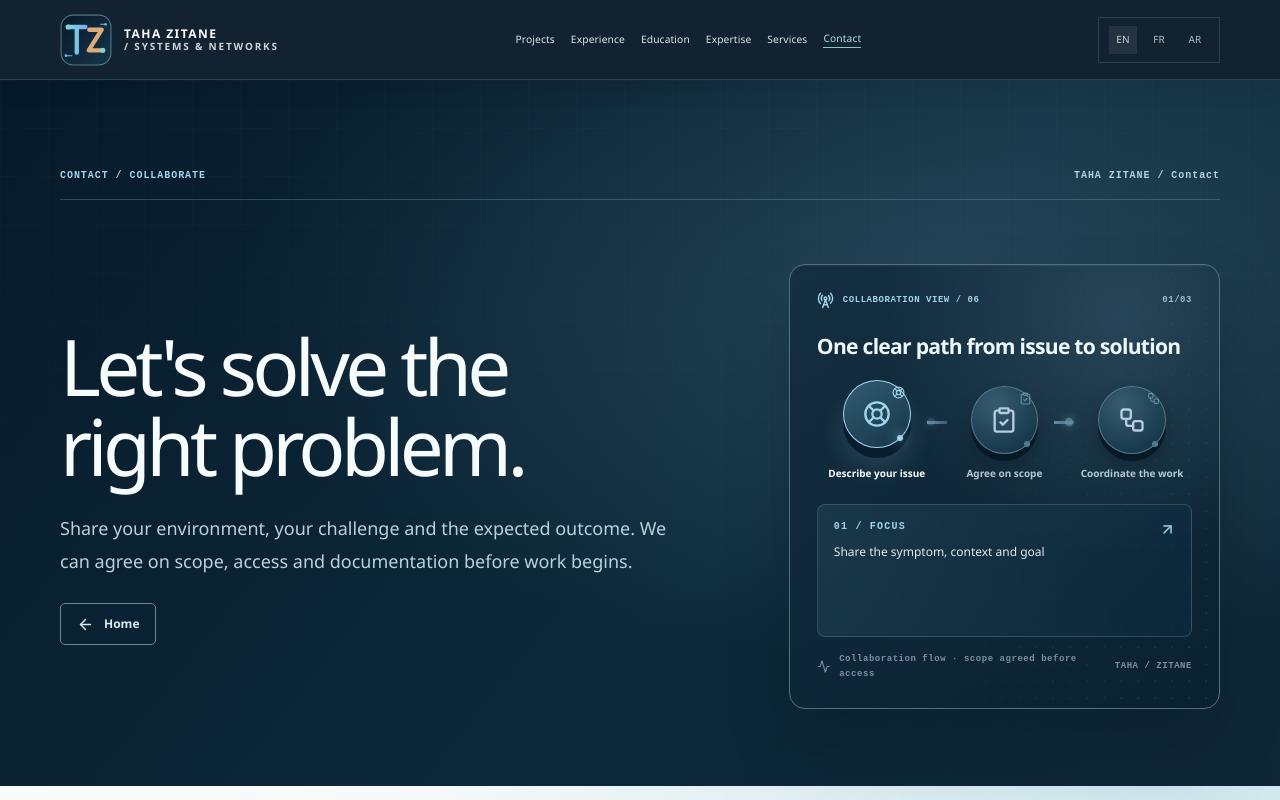
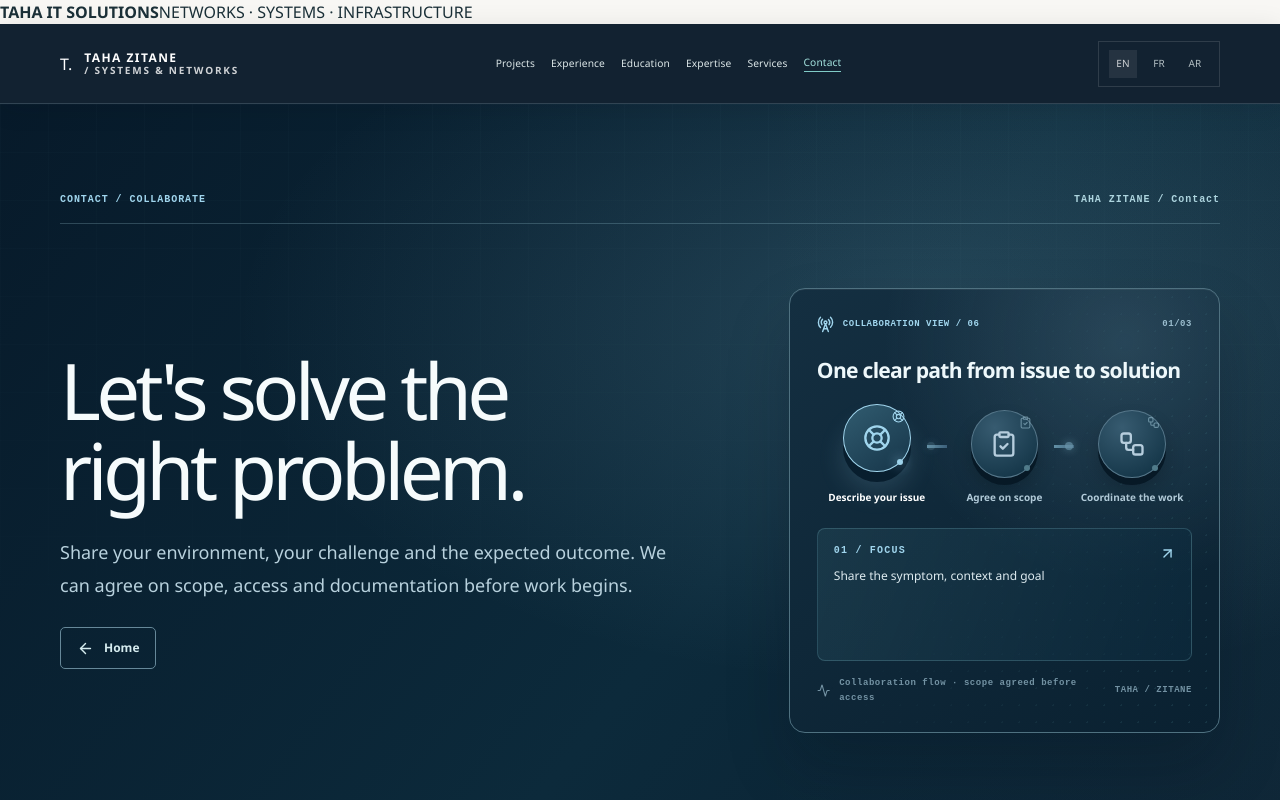
Before and after one commit to tahazitan/taha-zitane-portfolio, a Next.js app: page /contact in a window 1280 px wide. Shown: the top 800 px of the page. Built offline with nearby package versions, Linux system fonts and the light colour scheme.

Commit message:
design(nav): adopt Studio top brand strip, T. mark and cobalt navigation on every portfolio route

```diff
--- a/src/components/Navigation.tsx
+++ b/src/components/Navigation.tsx
@@ -3,7 +3,6 @@ import Link from "next/link";
 import {useEffect,useRef,useState} from "react";
 import {Menu,X,ArrowUpRight} from "lucide-react";
 import {content,homePath,languages,type Locale} from "@/data/content";
-import BrandMark from "./BrandMark";
 const sections=["projects","experience","education","expertise","services","contact"] as const;
 type Page=typeof sections[number];
 const pagePath=(locale:Locale,page:Page)=>`${locale==="en"?"":"/"+locale}/${page}/`;
@@ -23,12 +22,12 @@ export default function Navigation({locale,slug,section}:{locale:Locale;slug?:st
   return()=>{window.removeEventListener("keydown",onEscape);document.removeEventListener("pointerdown",onOutside);};
  },[open]);
  const otherHref=(lang:Locale)=>slug?`${lang==="en"?"":"/"+lang}/projects/${slug}/`:section&&sections.includes(section as Page)?pagePath(lang,section as Page):homePath(lang);
- return <header className="header-wrap"><div className="site-nav container-xl" dir={locale==="ar"?"rtl":"ltr"}>
- <Link className="brand" href={homePath(locale)} aria-label="Taha Zitane home"><BrandMark size={52} className="brand-mark"/><span className="brand-name">{locale==="ar"?"طه زيطان":"TAHA ZITANE"}<span>{locale==="ar"?" / الأنظمة والشبكات":" / SYSTEMS & NETWORKS"}</span></span></Link>
+ return <><div className="agency-top-label studio-template-banner"><strong>TAHA IT SOLUTIONS</strong><span>{locale==="fr"?"RÉSEAUX · SYSTÈMES · INFRASTRUCTURE":locale==="ar"?"الشبكات · الأنظمة · البنية التحتية":"NETWORKS · SYSTEMS · INFRASTRUCTURE"}</span></div><header className="header-wrap studio-marketing-header"><div className="site-nav container-xl" dir={locale==="ar"?"rtl":"ltr"}>
+ <Link className="brand" href={homePath(locale)} aria-label="Taha Zitane home"><span className="studio-t-logo" aria-hidden="true">T<span>.</span></span><span className="brand-name">{locale==="ar"?"طه زيطان":"TAHA ZITANE"}<span>{locale==="ar"?" / الأنظمة والشبكات":" / SYSTEMS & NETWORKS"}</span></span></Link>
  <nav className="nav-links" aria-label={labels.main}>{sections.map((s,i)=><Link key={s} href={pagePath(locale,s)} aria-current={section===s?"page":undefined}>{c.nav[i]}</Link>)}</nav>
  <div className="nav-right"><div className="language-switcher" aria-label={labels.lang}>{languages.map(lang=><Link href={otherHref(lang)} key={lang} hrefLang={lang} aria-current={lang===locale?"page":undefined} className={lang===locale?"selected":""}>{lang.toUpperCase()}</Link>)}</div></div>
  <button ref={toggleRef} className="nav-toggle" type="button" aria-expanded={open} aria-controls="mobile-nav" aria-label={open?labels.close:labels.open} onClick={()=>setOpen(v=>!v)}>{open?<X size={24}/>:<Menu size={24}/>}</button>
  </div>
  {open&&<nav ref={menuRef} id="mobile-nav" className="mobile-menu" aria-label={labels.main} dir={locale==="ar"?"rtl":"ltr"}>{sections.map((s,i)=><Link key={s} onClick={()=>setOpen(false)} aria-current={section===s?"page":undefined} href={pagePath(locale,s)}><span className="mobile-link-index">{String(i+1).padStart(2,"0")}</span><span>{c.nav[i]}</span><ArrowUpRight size={17}/></Link>)}<div className="mobile-langs">{languages.map(lang=><Link key={lang} onClick={()=>setOpen(false)} href={otherHref(lang)} className={lang===locale?"selected":""}>{lang.toUpperCase()}</Link>)}</div></nav>}
- </header>;
+ </header></>;
 }
```
